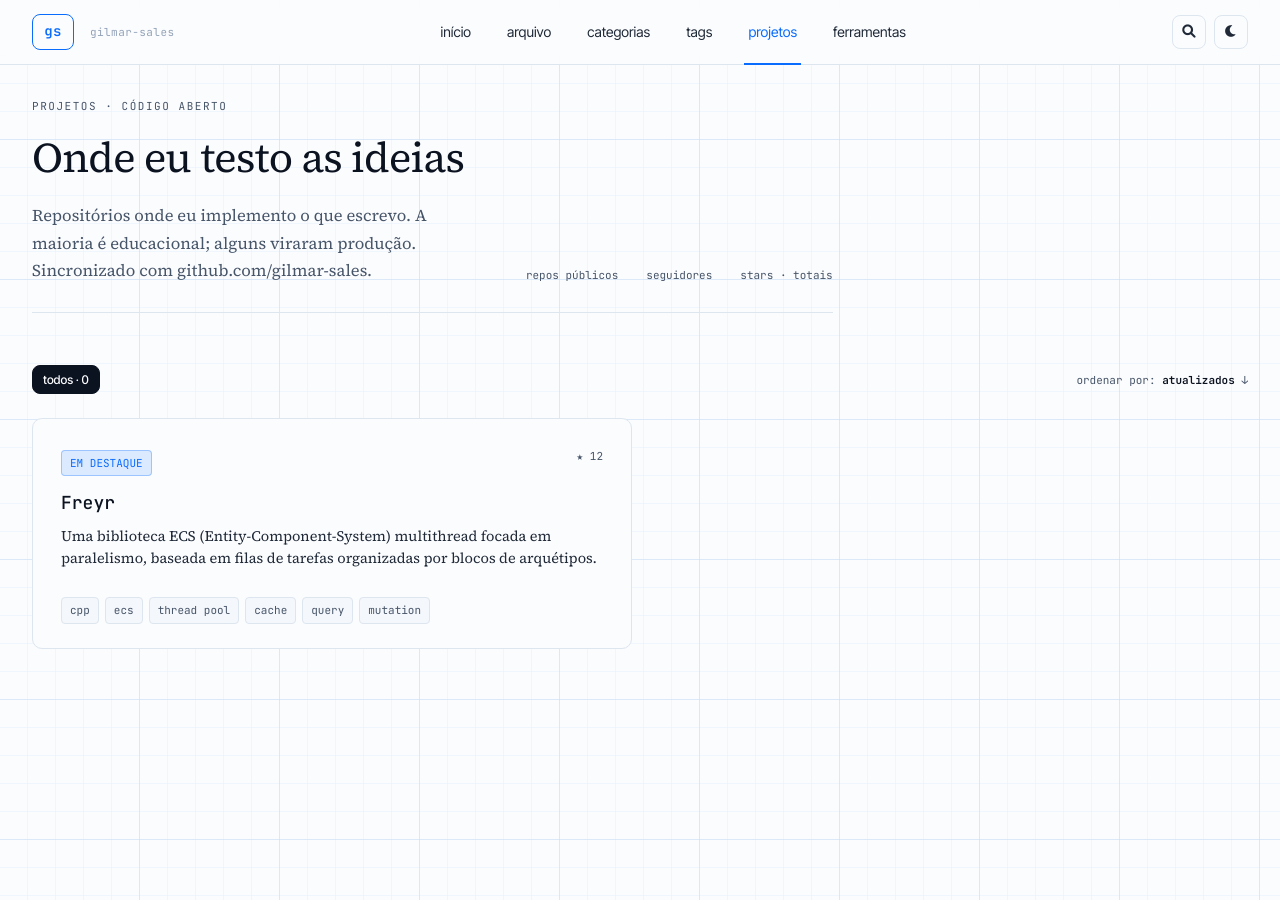
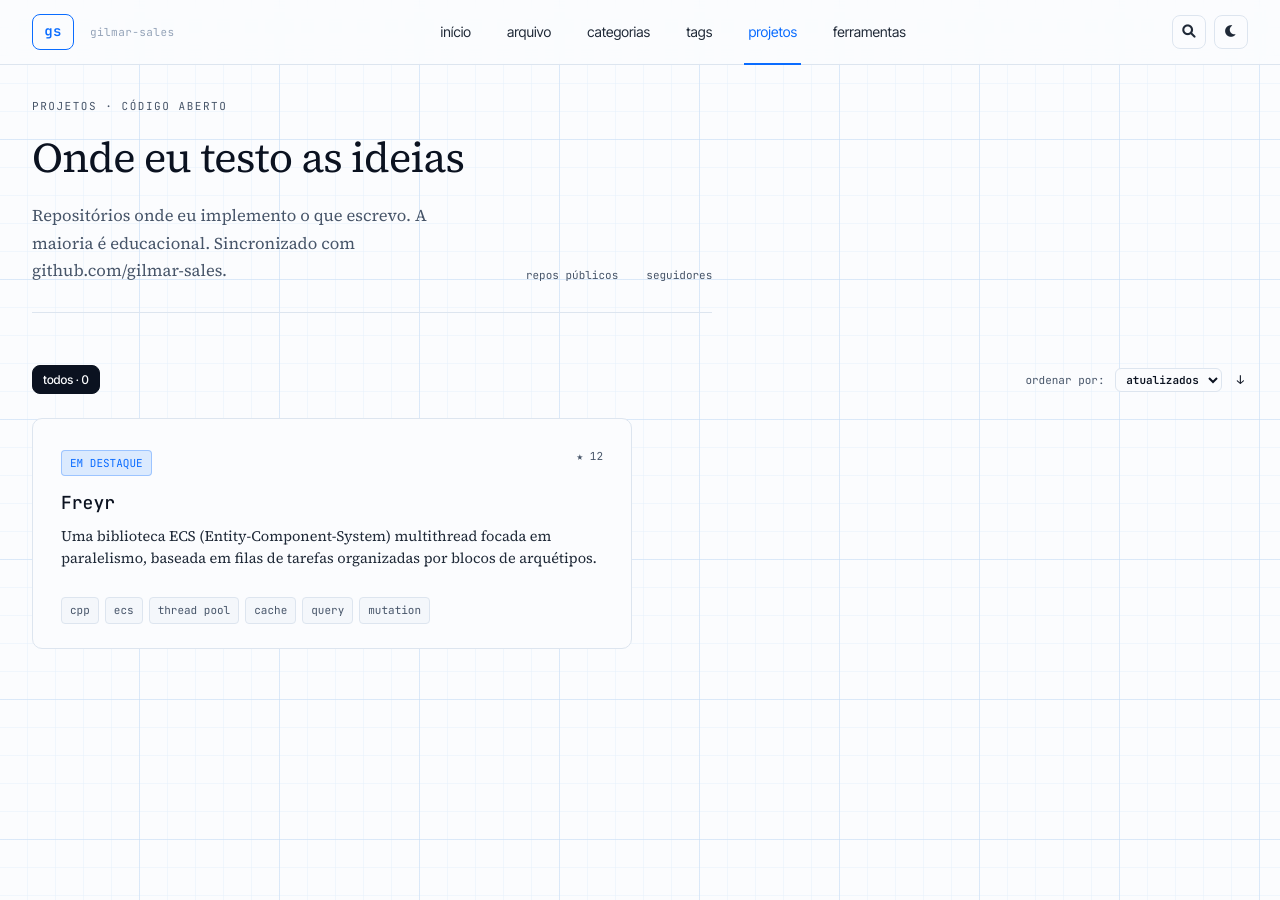
Before and after one commit to gilmar-sales/gilmar-sales.github.io, a Jekyll site: the page built from projects/index.html, in a window 1280 px wide. Built offline with Jekyll 4.4.1, drawn with Linux system fonts in a browser that asks for light colours.

Commit message:
feat(projects): add sorting functionality with dropdown select
Adds a sort dropdown to filter projects by updated, stars, forks, or name.
Includes direction toggle for ascending/descending order. Filters out
the personal site repository from the listing. Updates project cards with
necessary data attributes for client-side sorting.

```diff
--- a/_includes/project-card-featured.html
+++ b/_includes/project-card-featured.html
@@ -1,6 +1,6 @@
 {% assign p = include.project %}
 
-<div class="repo-card featured" data-repo-name="{{ p.name }}" data-language="{{ p.language }}">
+<div class="repo-card featured" data-repo-name="{{ p.name }}" data-language="{{ p.language }}" data-stars="{{ p.stars | default: 0 }}" data-forks="0" data-pushed="{{ p.pushed_at | default: '' }}" data-name="{{ p.name | downcase }}">
     <div class="info">
         <div class="row-top">
             <div>
--- a/_includes/project-card.html
+++ b/_includes/project-card.html
@@ -1,6 +1,6 @@
 {% assign p = include.project %}
 
-<div class="repo-card" data-repo-name="{{ p.name }}" data-language="{{ p.language }}">
+<div class="repo-card" data-repo-name="{{ p.name }}" data-language="{{ p.language }}" data-stars="{{ p.stars | default: 0 }}" data-forks="0" data-pushed="{{ p.pushed_at | default: '' }}" data-name="{{ p.name | downcase }}">
     <div class="row-top">
         <a class="name" href="{{ p.url }}" style="text-decoration: none; color: inherit;">
             {{ p.name }}
--- a/css/screens.css
+++ b/css/screens.css
@@ -1325,6 +1325,34 @@
 }
 .filter-row .sort b {
     color: var(--ink);
+}
+.filter-row .sort-select {
+    font-family: var(--font-mono);
+    font-size: 11px;
+    font-weight: 700;
+    color: var(--ink);
+    background: var(--paper);
+    border: 1px solid var(--rule);
+    border-radius: 6px;
+    padding: 3px 6px;
+    margin: 0 4px;
+    cursor: pointer;
+}
+.filter-row .sort-select:hover {
+    border-color: var(--ink-4);
+}
+.filter-row .sort-dir {
+    font-family: var(--font-mono);
+    font-size: 12px;
+    font-weight: 700;
+    color: var(--ink);
+    cursor: pointer;
+    user-select: none;
+    padding: 2px 4px;
+    border-radius: 4px;
+}
+.filter-row .sort-dir:hover {
+    background: var(--paper-2);
 }
 
 /* =========================================================
--- a/projects/index.html
+++ b/projects/index.html
@@ -16,7 +16,7 @@ permalink: /projects/
                 <h1>Onde eu testo as ideias</h1>
                 <p>
                     Repositórios onde eu implemento o que escrevo. A maioria é
-                    educacional; alguns viraram produção. Sincronizado com
+                    educacional. Sincronizado com
                     github.com/gilmar-sales.
                 </p>
             </div>
@@ -28,10 +28,6 @@ permalink: /projects/
                 <div>
                     <span class="num" id="gh-followers"></span
                     ><span>seguidores</span>
-                </div>
-                <div>
-                    <span class="num" id="gh-stars"></span
-                    ><span>stars · totais</span>
                 </div>
             </div>
         </header>
@@ -54,7 +50,16 @@ permalink: /projects/
                     todos · 0
                 </button>
             </div>
-            <div class="sort">ordenar por: <b>atualizados</b> ↓</div>
+            <div class="sort">
+                ordenar por:
+                <select id="sort-select" class="sort-select">
+                    <option value="updated" selected>atualizados</option>
+                    <option value="stars">stars</option>
+                    <option value="forks">forks</option>
+                    <option value="name">nome</option>
+                </select>
+                <span id="sort-dir" class="sort-dir" title="Inverter ordem">↓</span>
+            </div>
         </div>
 
         {% if featured %}
@@ -101,7 +107,7 @@ permalink: /projects/
             const language = repo.language || "Text";
             const desc = repo.description || "Sem descrição.";
             return `
-                <div class="repo-card" data-repo-name="${repo.name}" data-language="${language}">
+                <div class="repo-card" data-repo-name="${repo.name}" data-language="${language}" data-stars="${repo.stargazers_count}" data-forks="${repo.forks_count}" data-pushed="${repo.pushed_at}" data-name="${repo.name.toLowerCase()}">
                     <div class="row-top">
                         <a class="name" href="${repo.html_url}" target="_blank" rel="noopener noreferrer" style="text-decoration: none; color: inherit;">
                             ${repo.name}
@@ -150,12 +160,6 @@ permalink: /projects/
                     document.getElementById("gh-repos").textContent = profileData.public_repos;
                     document.getElementById("gh-followers").textContent = profileData.followers;
                 }
-                const reposRes = await fetch(`https://api.github.com/users/${username}/repos?per_page=100`);
-                if (reposRes.ok) {
-                    const reposData = await reposRes.json();
-                    const totalStars = reposData.reduce((acc, r) => acc + r.stargazers_count, 0);
-                    document.getElementById("gh-stars").textContent = totalStars;
-                }
             } catch (e) {
                 console.error("Failed to sync GitHub stats:", e);
             }
```
Also changed, not shown: other parts of projects/index.html (+60 -3 lines).
